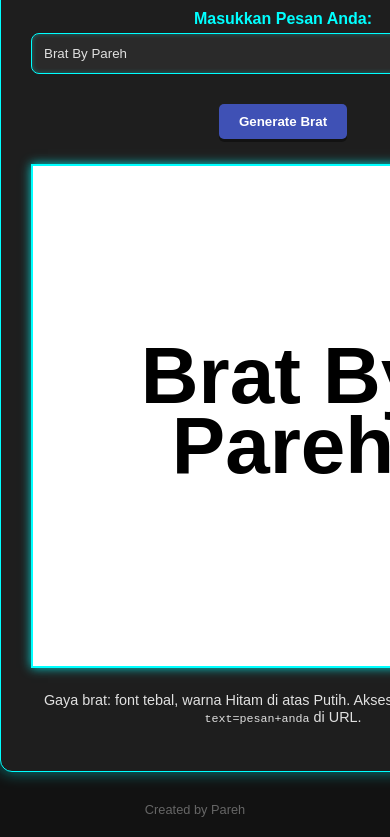
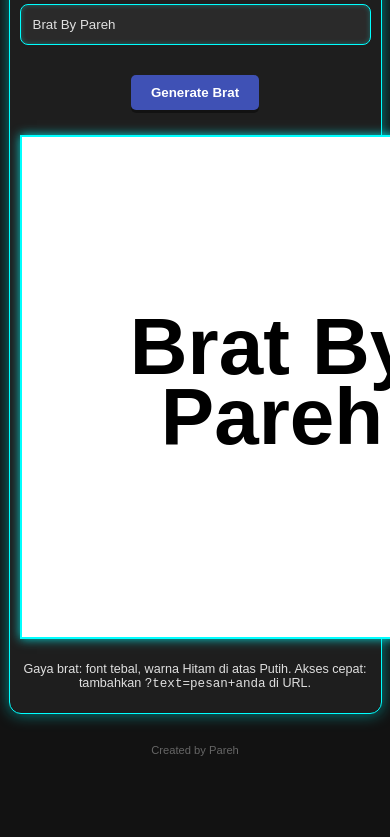
Before and after one commit to Tanyaku12/Brat, a plain HTML site: page index.html in a window 390 px wide. Shown: the part 154-991 px from the top of the page. After the commit the page ends 930 px from the top, so only its background shows below. Drawn offline with Linux system fonts and the light colour scheme.

Commit message:
Update style.css

```diff
--- a/style.css
+++ b/style.css
@@ -112,22 +112,29 @@ button:active {
     width: 100%;
 }
 
-/* Default for large screens */
+/* Default untuk desktop */
 .container {
-    display: grid;
-    grid-template-columns: 1fr 1fr 1fr;
+  width: 100%;
+  padding: 20px;
 }
 
-/* Tablet */
-@media (max-width: 1024px) {
-    .container {
-        grid-template-columns: 1fr 1fr;
-    }
+/* Untuk tablet dan ponsel (lebar maksimal 768px) */
+@media (max-width: 768px) {
+  .container {
+    width: 90%;
+    padding: 10px;
+  }
+  .sidebar {
+    display: none; /* Sembunyikan sidebar di layar kecil */
+  }
 }
 
-/* Phone */
-@media (max-width: 768px) {
-    .container {
-        grid-template-columns: 1fr;
+/* Untuk ponsel kecil (lebar maksimal 480px) */
+@media (max-width: 480px) {
+  body {
+    font-size: 14px;
+  }
+  .container {
+    flex-direction: column; /* Ubah layout menjadi vertikal */
+  }
     }
-}
```
